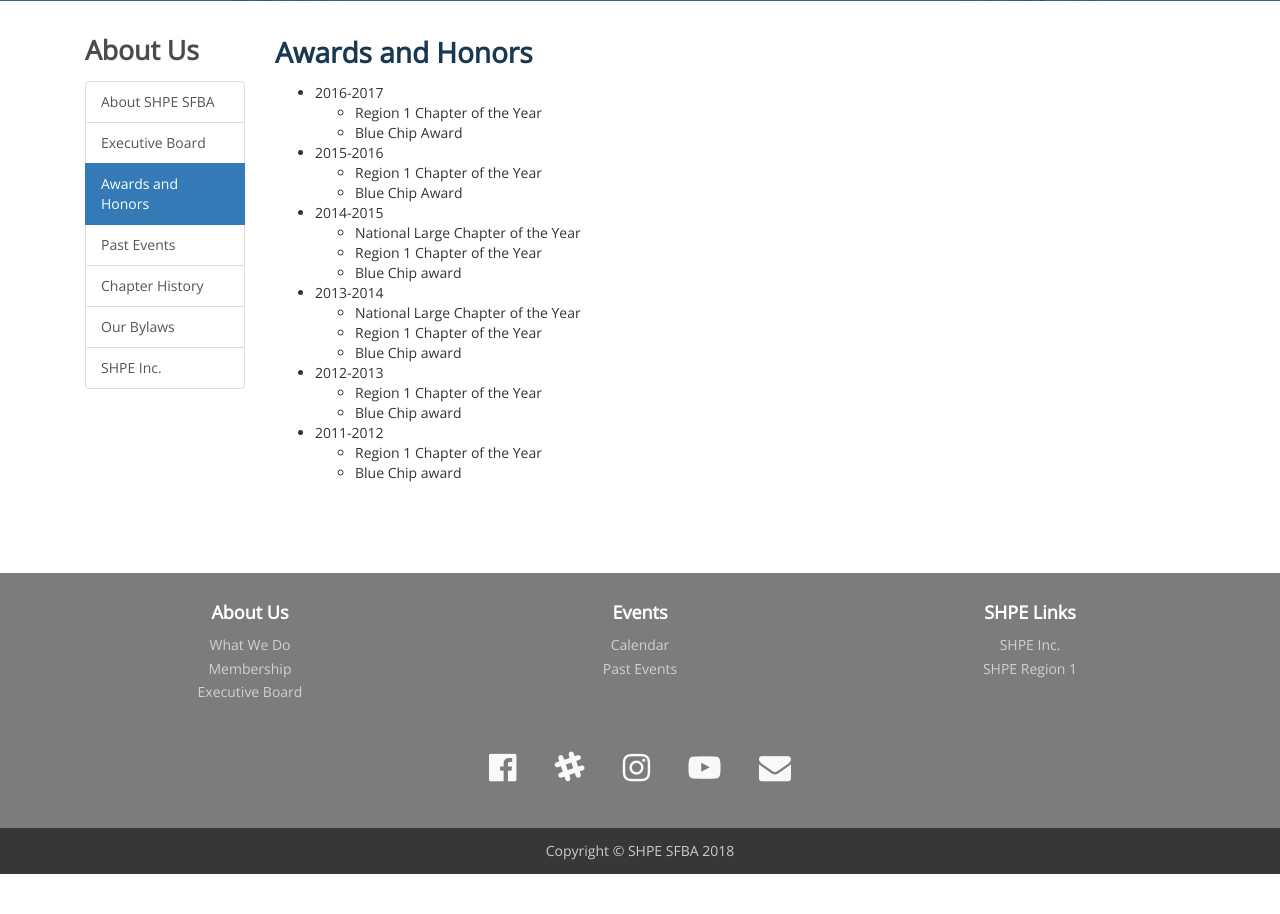
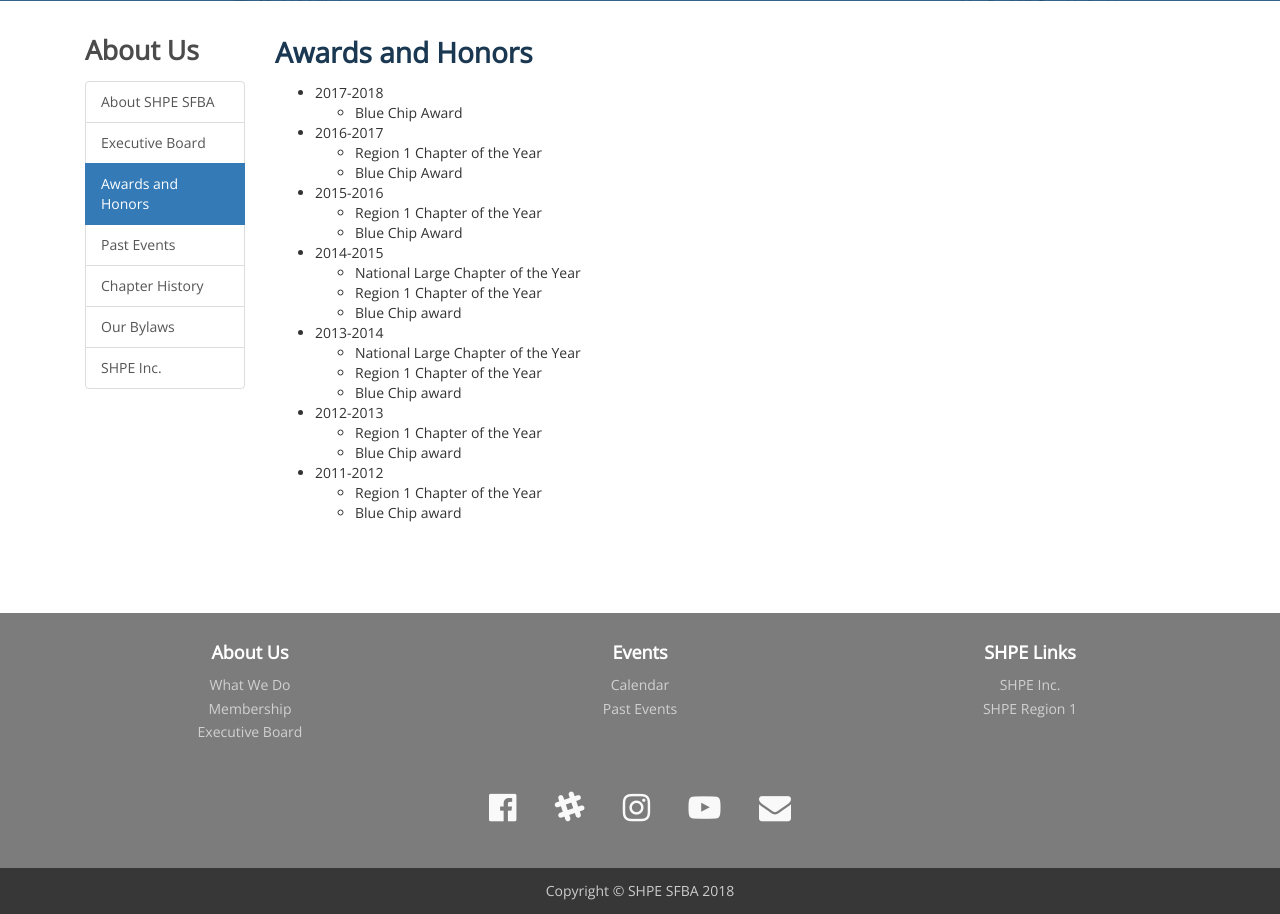
Before and after one commit to shpe-sfba/shpesfba, a Django app: page /about/awards in a window 1280 px wide. Shown: the part 74-988 px from the top of the page. Before the commit the page ends 948 px from the top, so only its background shows below. Run offline with Django 3.2, Linux system fonts and the light colour scheme; some libraries are stand-ins or nearby versions; some web fonts are replaced.

Commit message:
Update Blue Chip Award 17-18

```diff
--- a/shpesfba/templates/shpesfba/about.awards.html
+++ b/shpesfba/templates/shpesfba/about.awards.html
@@ -5,6 +5,11 @@
 {% block about_content %}
 <h1>Awards and Honors</h1>
 <ul>
+    <li>2017-2018
+        <ul>
+            <li>Blue Chip Award</li>
+        </ul>
+    </li>
    <li>2016-2017
       <ul>
         <li>Region 1 Chapter of the Year</li>
--- a/shpesfba/templates/shpesfba/home.html
+++ b/shpesfba/templates/shpesfba/home.html
@@ -60,7 +60,7 @@
         <section>
             <div class="text-center">
                 <div class="hidden-xs col-sm-4 line"><hr></div>
-                <div class="col-xs-12 col-sm-4 blue-chip"><i class="fa fa-trophy" style="padding-right: 10px;" aria-hidden="true"></i>2016-2017 Blue Chip Award Winner</div>
+                <div class="col-xs-12 col-sm-4 blue-chip"><i class="fa fa-trophy" style="padding-right: 10px;" aria-hidden="true"></i>2017-2018 Blue Chip Award Winner</div>
                 <div class="hidden-xs col-sm-4 line"><hr></div>
             </div>
         </section>
```
